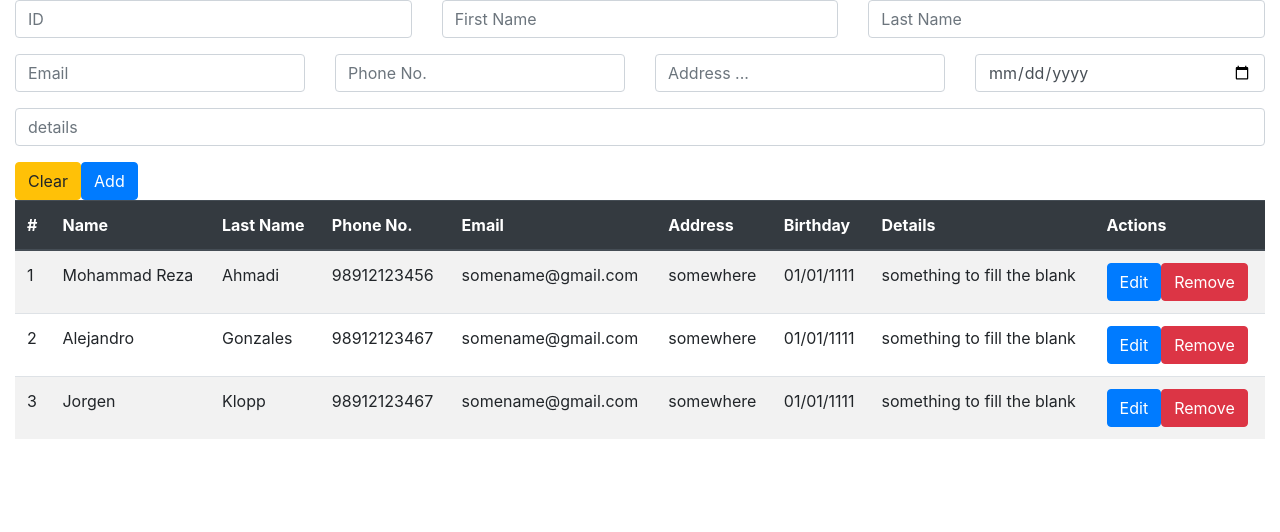
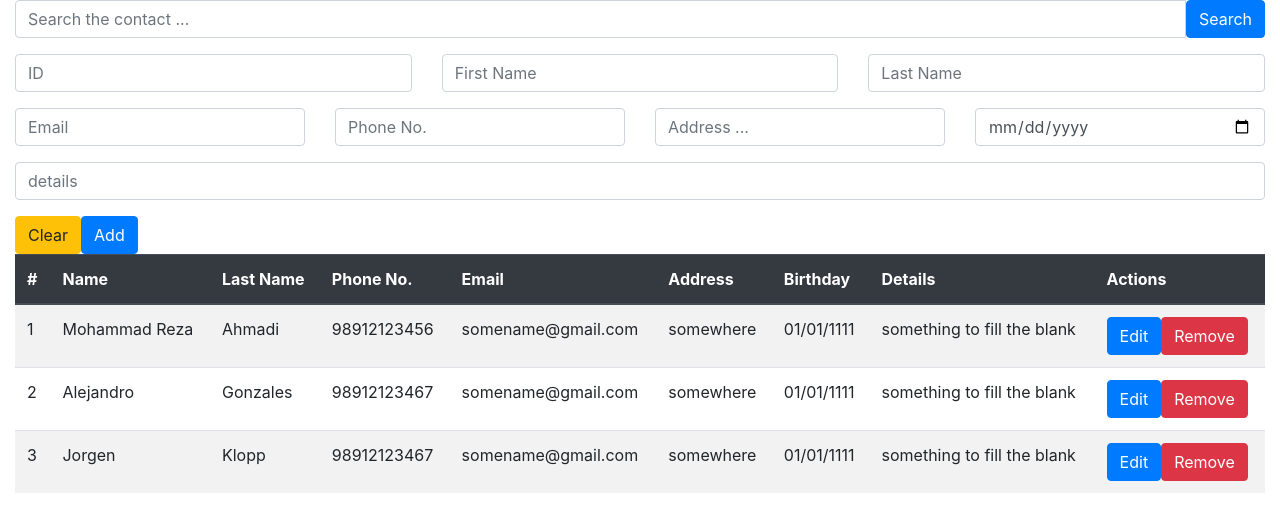
Before and after one commit to mrrezaahmadi/ReactJS-PhoneBook_CRUD, a React (Create React App) app: page /contact/1 in a window 1280 px wide. Shown: the top 532 px of the page. Built offline with nearby package versions, Linux system fonts and the light colour scheme.

Commit message:
fix some minor issues

```diff
--- a/src/Components/PhoneBook/PhoneBook.js
+++ b/src/Components/PhoneBook/PhoneBook.js
@@ -58,7 +58,7 @@ export default class PhoneBook extends Component {
     console.log(this.state.contacts)
     return (
       <Container fluid>
-        {/* <SearchBar filter={this.filteredContactsHandler} /> */}
+        <SearchBar filter={this.filteredContactsHandler} />
         <CreateContact add={this.createContactHandler} />
         <ContactsContainer contacts={filteredContacts} remove={this.removeHandler} />
       </Container>
--- a/src/Components/SearchBar/SearchBar.js
+++ b/src/Components/SearchBar/SearchBar.js
@@ -1,14 +1,20 @@
 import React, { Component } from 'react'
-import { Form, InputGroup, Button } from 'react-bootstrap'
+import { Form, InputGroup, Button, Row, Col } from 'react-bootstrap'
 
 export default class SearchBar extends Component {
     render() {
         return (
             <Form>
-                <InputGroup>
-                    <input onChange={e => this.props.filter(e)} />
-                    <Button variant='primary'>Search</Button>
-                </InputGroup>
+                <Row>
+                    <Col>
+                        <Form.Group>
+                            <InputGroup>
+                                <Form.Control onChange={e => this.props.filter(e)} placeholder="Search the contact ... " />
+                                <Button variant='primary'>Search</Button>
+                            </InputGroup>
+                        </Form.Group>
+                    </Col>
+                </Row>
             </Form>
         )
     }
```
